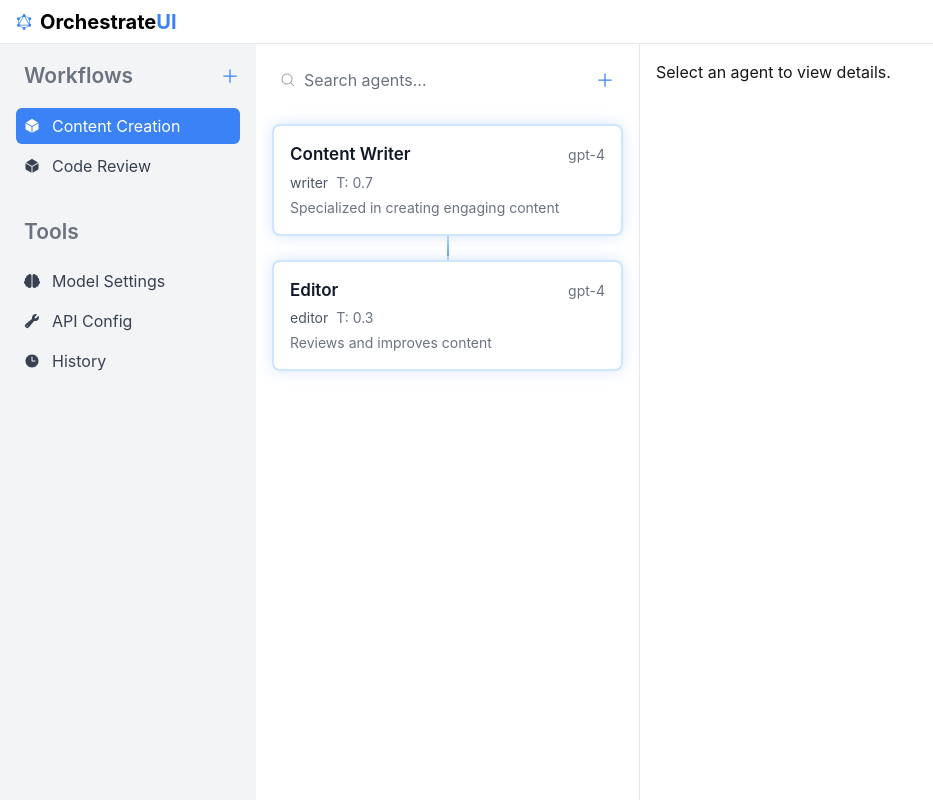
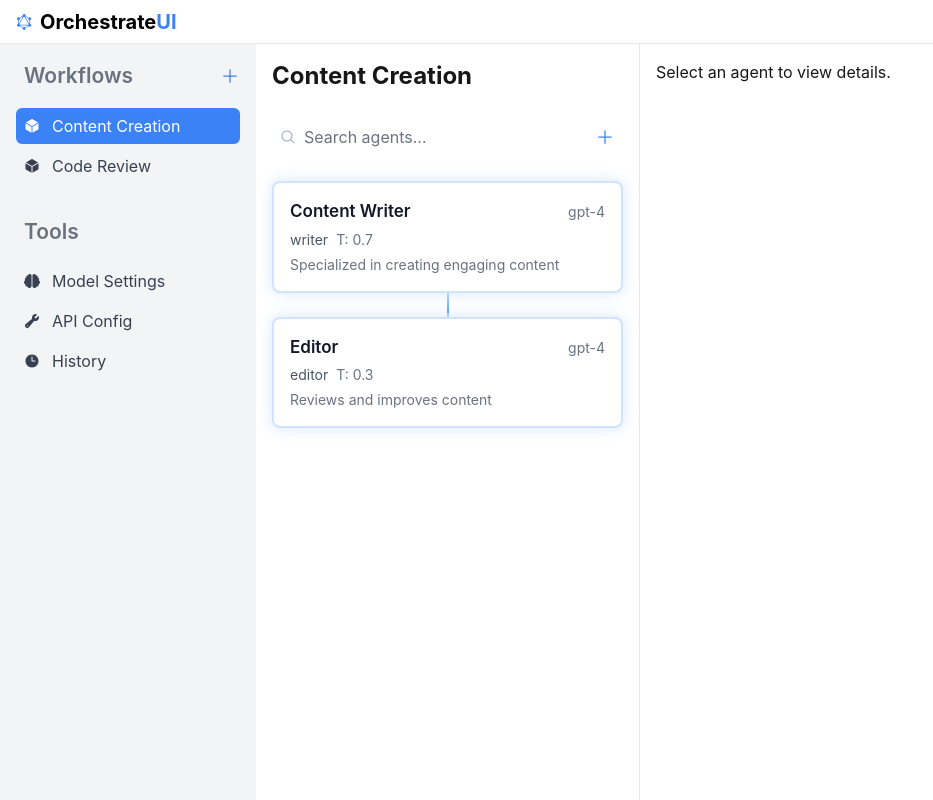
Before and after one commit to buzsh/orchestrate-ui, a Next.js app: page / in a window 1280 px wide. Shown: the whole page, without its empty margins (0-933 px from the left). Built offline with nearby package versions, Linux system fonts and the light colour scheme.

Commit message:
refactor: agent list includes editable title

```diff
--- a/components/AgentList.tsx
+++ b/components/AgentList.tsx
@@ -1,6 +1,6 @@
-import React from "react";
+import React, { useState, useEffect } from "react";
 import { Agent } from "@/data/types";
-import { HiMagnifyingGlass, HiPlus } from "react-icons/hi2";
+import { HiMagnifyingGlass, HiPlus, HiOutlineCheck } from "react-icons/hi2";
 import { useScrollPosition } from "@/hooks/useScrollPosition";
 
 interface AgentListProps {
@@ -9,6 +9,7 @@ interface AgentListProps {
   onSelectAgent: (agentId: number) => void;
   onCreateAgent: () => void;
   selectedWorkflowName: string | null;
+  onSaveWorkflow?: (name: string) => void;
 }
 
 const AgentList: React.FC<AgentListProps> = ({
@@ -17,8 +18,20 @@ const AgentList: React.FC<AgentListProps> = ({
   onSelectAgent,
   onCreateAgent,
   selectedWorkflowName,
+  onSaveWorkflow,
 }) => {
   const { scrollRef, handleScroll } = useScrollPosition(`agent-list-${selectedWorkflowName}`);
+  const [editedWorkflowName, setEditedWorkflowName] = useState(selectedWorkflowName);
+
+  useEffect(() => {
+    setEditedWorkflowName(selectedWorkflowName);
+  }, [selectedWorkflowName]);
+
+  const handleWorkflowNameSave = () => {
+    if (editedWorkflowName && onSaveWorkflow) {
+      onSaveWorkflow(editedWorkflowName);
+    }
+  };
 
   return (
     <div
@@ -29,6 +42,25 @@ const AgentList: React.FC<AgentListProps> = ({
       }`}
     >
       <div className="p-4 flex-1 min-h-0">
+        {selectedWorkflowName && (
+          <div className="flex justify-between items-start mb-6">
+            <input
+              type="text"
+              value={editedWorkflowName || ''}
+              onChange={(e) => setEditedWorkflowName(e.target.value)}
+              className="text-2xl font-bold bg-transparent border-b border-transparent hover:border-gray-300 focus:border-blue-500 outline-none"
+            />
+            <div className="flex space-x-4">
+              <button
+                onClick={handleWorkflowNameSave}
+                className="text-blue-500 hover:text-blue-600"
+              >
+                <HiOutlineCheck className="w-6 h-6" />
+              </button>
+            </div>
+          </div>
+        )}
+
         <div className="flex justify-between items-center mb-4">
           <div className="relative flex-1">
             <div className="relative flex items-center">
```
